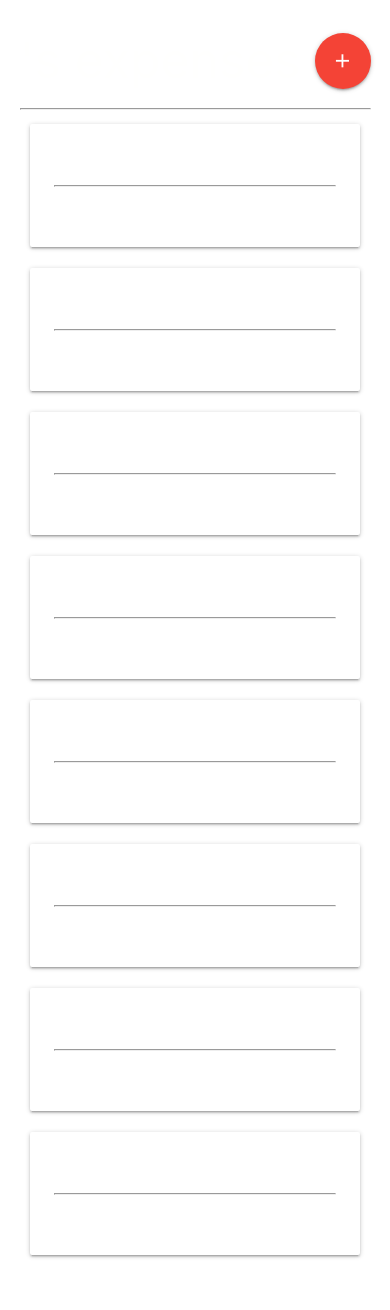
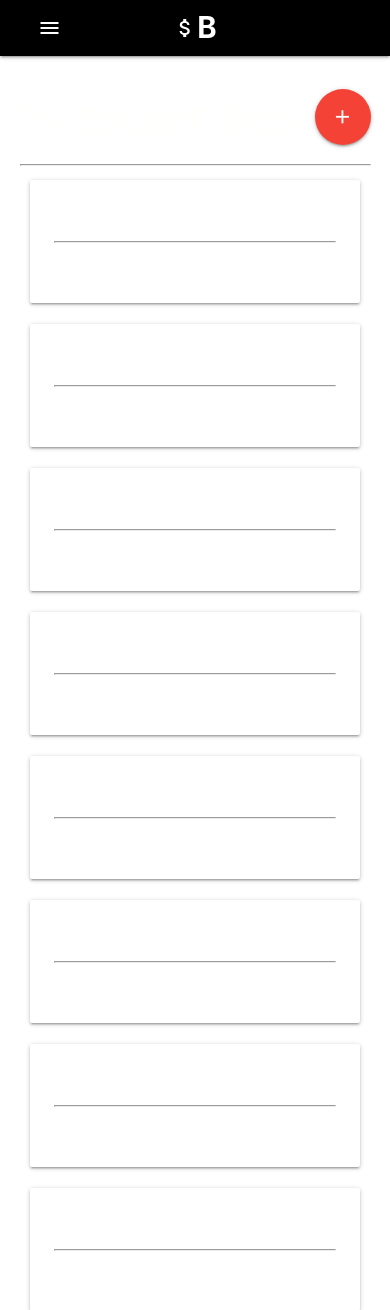
Before and after one commit to beingabeer/Budget-App, a Django app: page / in a window 390 px wide. Shown: the top 1310 px of the page. Before the commit the page ends 1258 px from the top, so only its background shows below. Run offline with Django 3.2, Linux system fonts and the light colour scheme; data comes from the database, SQL or seed files in the repository.

Commit message:
Added mobile responsive navbar

```diff
--- a/src/templates/base.html
+++ b/src/templates/base.html
@@ -8,6 +8,8 @@
     <meta http-equiv="X-UA-Compatible" content="ie=edge">
     <title>Document</title>
     <!-- Compiled and minified CSS -->
+    <script src="https://code.jquery.com/jquery-3.4.1.min.js"
+        integrity="sha256-CSXorXvZcTkaix6Yvo6HppcZGetbYMGWSFlBw8HfCJo=" crossorigin="anonymous"></script>
     <link rel="stylesheet" href="https://cdnjs.cloudflare.com/ajax/libs/materialize/1.0.0/css/materialize.min.css">
     <link href="https://fonts.googleapis.com/icon?family=Material+Icons" rel="stylesheet">
     <link rel="stylesheet" href="{% static 'css/style.css' %}">
@@ -15,11 +17,18 @@
 </head>
 
 <body>
-
+    {% include "navbar.html" %}
     {% block content %}
 
 
     {% endblock content %}
+
+    <script>
+        $(document).ready(function () {
+            $('.sidenav').sidenav();
+        });
+    </script>
+
 </body>
 
 </html>
--- /dev/null
+++ b/src/templates/navbar.html
@@ -0,0 +1,19 @@
+<div class="container-fluid">
+    <nav style="background-color: black;">
+        <div class="container">
+            <div class="nav-wrapper">
+                <a href="#!" class="brand-logo"><i style="margin-right: 0px;"
+                        class="material-icons md-48">attach_money</i><b>B</b></a>
+                <a href="#" data-target="mobile-demo" class="sidenav-trigger"><i class="material-icons">menu</i></a>
+                <ul class="right hide-on-med-and-down">
+                    <li><a style="color: white;font-weight: bolder;" href="#">Login</a></li>
+                    <li><a style="color: white;font-weight: bolder;" href="#">Logout</a></li>
+                </ul>
+            </div>
+        </div>
+    </nav>
+
+    <ul class="sidenav" style="background-color: grey;" id="mobile-demo">
+        <li><a style="color: white;font-weight: bolder;" href="#">Test</a></li>
+    </ul>
+</div>
--- a/src/templates/project-detail.html
+++ b/src/templates/project-detail.html
@@ -128,10 +128,6 @@
             credentials: 'same-origin',
         })
     }
-
-
-
-
 </script>
 
 {% endblock content %}
```
